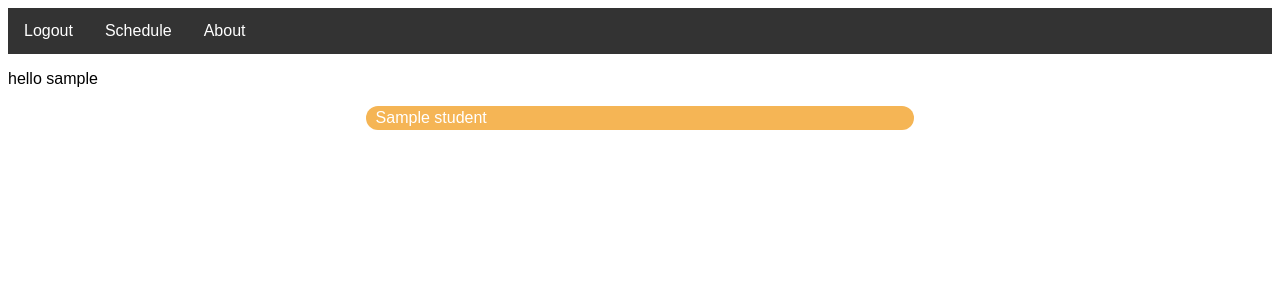
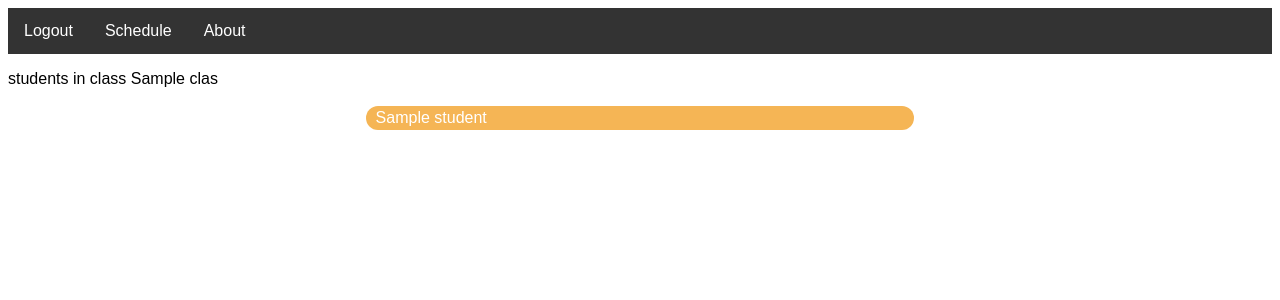
Before and after one commit to tomas-acuna/ScheduleThingy, a Flask app: template templates/studentlist.html in a window 1280 px wide. Shown: the top 300 px of the page. Run offline with Flask 2, Linux system fonts and the light colour scheme; the template is opened without the code that fills it: most values are stand-ins (such as "Sample title", 1, 10 or a date in 2020).

Commit message:
added links

```diff
--- a/main.py
+++ b/main.py
@@ -1,6 +1,7 @@
 from flask import Flask, render_template, url_for, request, session, redirect
 import hashlib
 import scheduleData
+import urllib.parse
 
 app = Flask(__name__)
 app.secret_key = "heheheha"
@@ -72,7 +73,7 @@ def about():
 
 @app.route("/viewclass", methods=['GET', 'POST'])
 def viewclass():
-    return render_template("studentlist.html", students = scheduleData.fetchAllinClass(request.args["class"]))
+    return render_template("studentlist.html", clas = request.args["class"], students = scheduleData.fetchAllinClass(request.args["class"]))
 
 
 
--- a/scheduleData.py
+++ b/scheduleData.py
@@ -24,8 +24,6 @@ def fetchAllinClass(clas):
         cur = con.cursor()
         hold = cur.execute("SELECT name FROM class_submissions WHERE class = ? ",[clas])
         names = hold.fetchall()
-        if len(names) == 0:
-            return False
         return [name[0] for name in names]
 
 def fetchAllinClassSection(clas,section):
--- a/templates/classList.html
+++ b/templates/classList.html
@@ -12,7 +12,7 @@
 <p><a href = "/about">about</a></p>
 {% for name in classes %}
 <div class ="button-container">
-<button class="button_name" href="schedule">{{name}}</button>
+<button class="button_name"><a href="/viewclass?class={{name}}">{{name}}</a></button>
 </div>
 
 {% endfor %}
--- a/templates/studentlist.html
+++ b/templates/studentlist.html
@@ -6,12 +6,12 @@
 {% endblock %}
 
 {% block body %}
-<p>hello {{ username }}</p>
+<p>students in class {{ clas }}</p>
 
 
 {% for name in students %}
 <div class ="button-container">
-<div class="button_name" href="schedule">{{name}}</div>
+<div class="button_name">{{name}}</div>
 </div>
 
 {% endfor %}
```
